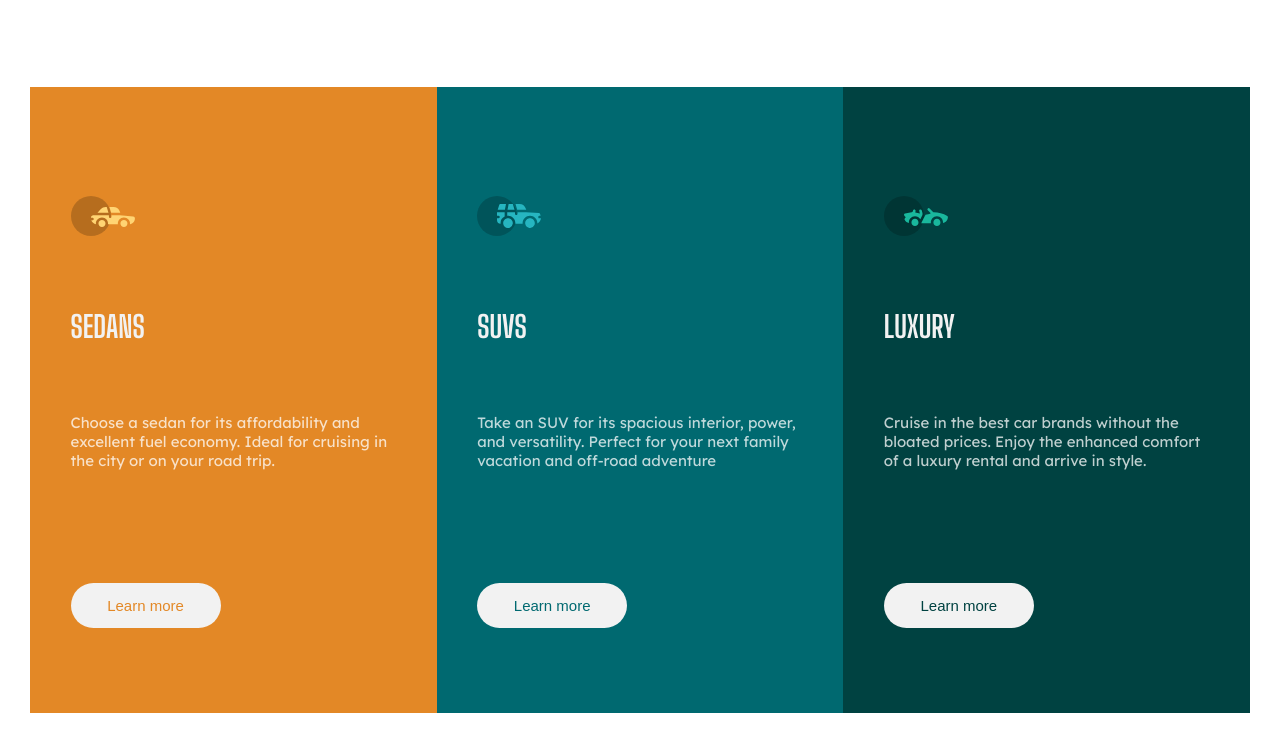
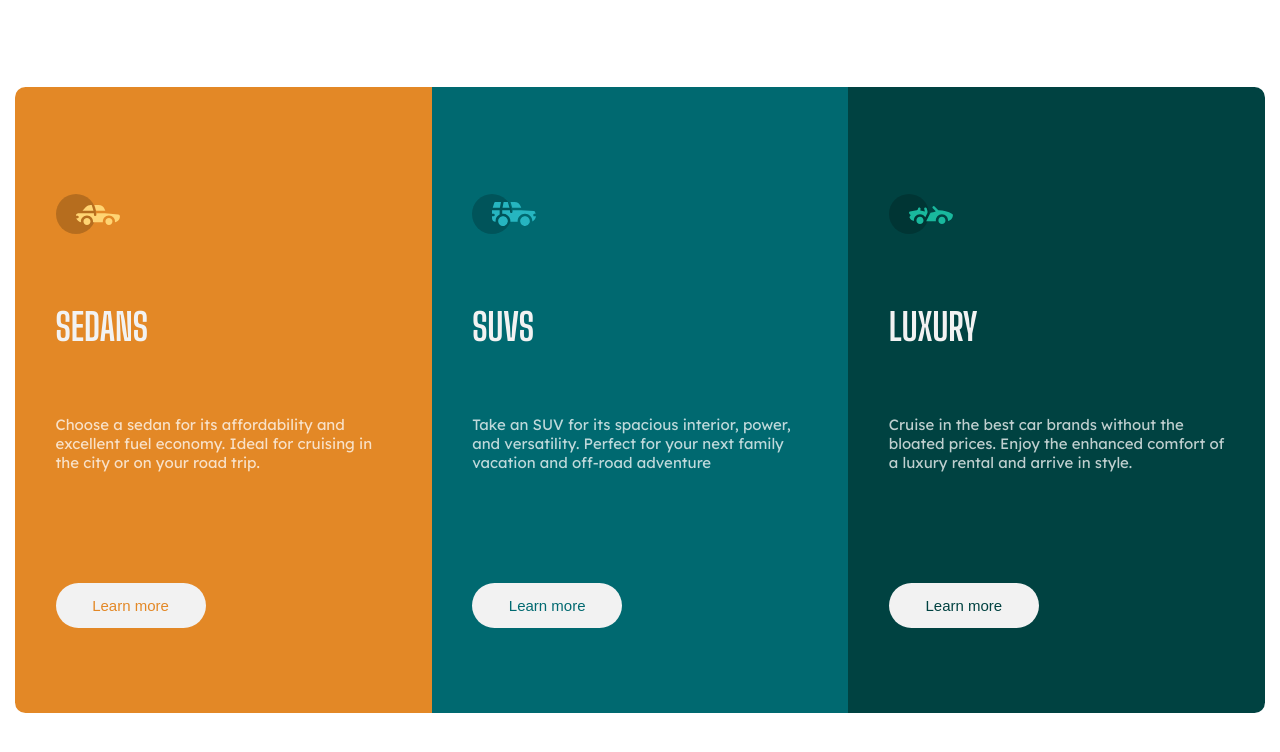
Before and after one commit to JosephJohncross/Zuri-Css-Grid-Flexbox, a plain HTML site: page grid.html in a window 1280 px wide. Drawn offline with Linux system fonts and the light colour scheme.

Commit message:
readjust width of design__container:

```diff
--- a/style.css
+++ b/style.css
@@ -24,6 +24,7 @@
 }
 body{
     height: 100vh;
+    padding: 1rem;
     display: flex;
     justify-content: center;
     align-items: center;
@@ -32,13 +33,10 @@ body{
 }
 .design__container{
     width: 1440px;
-    min-width: 375px;
-    margin: 1rem;
-    padding: 1rem;
     display: grid;
     grid-template-columns: 1fr 1fr 1fr;
     grid-template-areas: "sedans suvs luxury";
-    border-radius: .4rem;
+    border-radius: .7rem;
     overflow: hidden;
 }
 .sedans{
@@ -71,7 +69,7 @@ body{
     color: var(--n-v-light-gray);
     font-weight: var(--fw--700);
     font-family: var(--fm-big-shoulder);
-    font-size: 2rem;
+    font-size: 2.5rem;
     text-transform: uppercase;
 }
 .card__text{
@@ -111,5 +109,6 @@ button:hover{
     }
     .design__container{
         display: block;
+        padding: 1rem;
     }
 }
```
